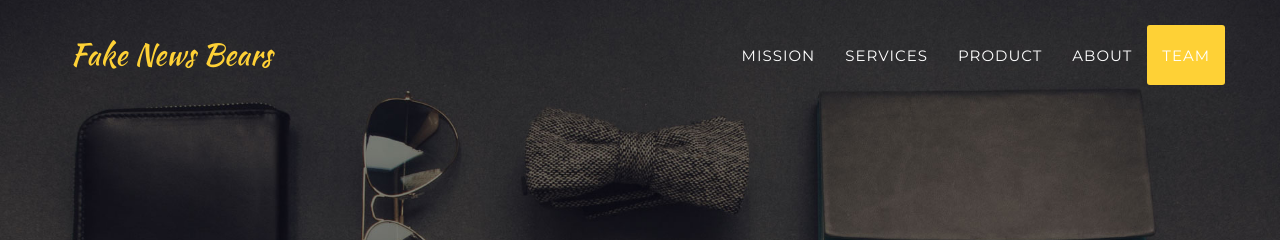
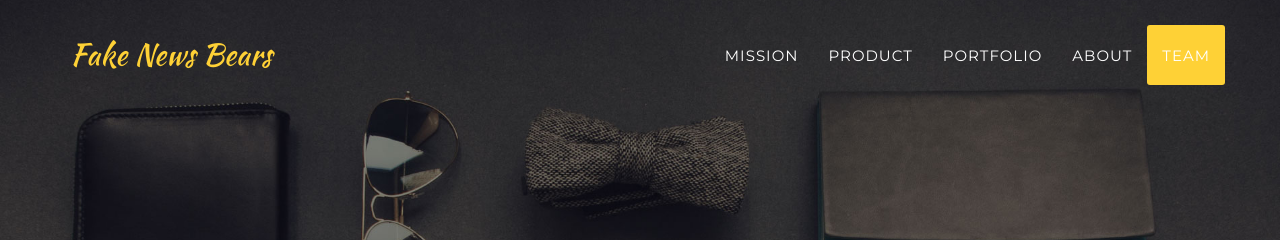
Before and after one commit to akikoiwamizu/fake-news-bears, a Jekyll site: the page built from index.html, in a window 1280 px wide. Shown: the top 240 px of the page. Built offline with Jekyll 4.4.1, drawn with Linux system fonts in a browser that asks for light colours; some web fonts are replaced.

Commit message:
Resizing demo video and updating section titles

```diff
--- a/_includes/header.html
+++ b/_includes/header.html
@@ -22,10 +22,10 @@
                         <a class="page-scroll" href="#mission">Mission</a>
                     </li>
                     <li>
-                        <a class="page-scroll" href="#services">Services</a>
+                        <a class="page-scroll" href="#product">Product</a>
                     </li>
                     <li>
-                        <a class="page-scroll" href="#product">Product</a>
+                        <a class="page-scroll" href="#portfolio">Portfolio</a>
                     </li>
                     <li>
                         <a class="page-scroll" href="#about">About</a>
--- a/_includes/product.html
+++ b/_includes/product.html
@@ -8,7 +8,7 @@
                 </div>
             </div>
             <div class="video-responsive">
-                <iframe width="1120" height="630" style="margin:auto;" src="https://www.youtube.com/embed/dQw4w9WgXcQ" title="Fake News Bears Capstone Demo" frameborder="0" allow="accelerometer; autoplay; clipboard-write; encrypted-media; gyroscope; picture-in-picture; web-share" allowfullscreen></iframe>
+                <iframe width="720" height="405" style="margin:auto;" src="https://www.youtube.com/embed/dQw4w9WgXcQ" title="Fake News Bears Capstone Demo" frameborder="0" allow="accelerometer; autoplay; clipboard-write; encrypted-media; gyroscope; picture-in-picture; web-share" allowfullscreen></iframe>
             </div>
         </div>
     </section>
```
